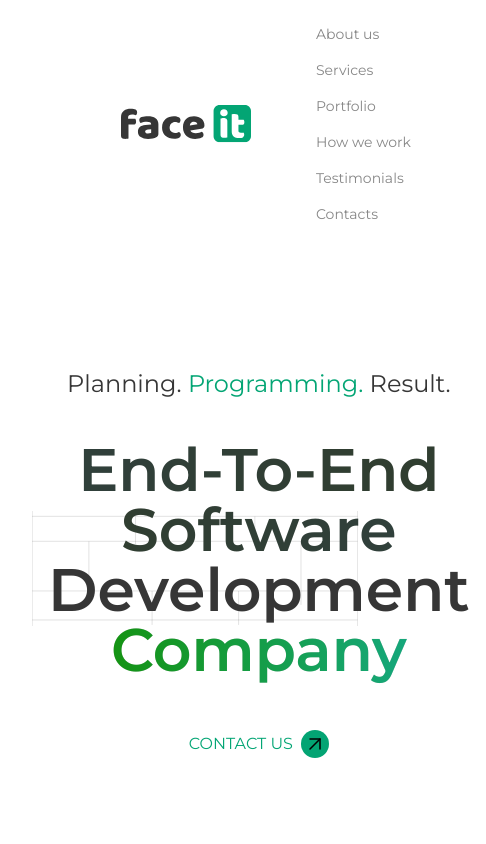
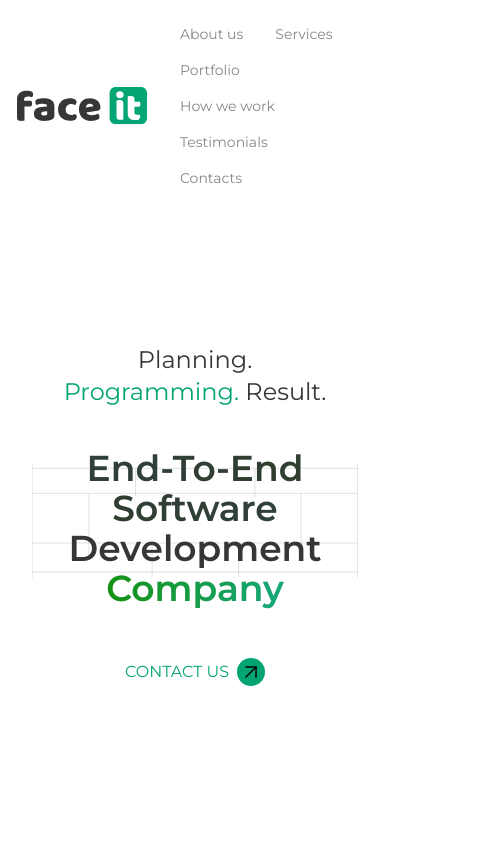
Before and after one commit to SunkissedWitch/faceit-prototype, a Next.js app: page / in a window 390 px wide. Shown: the top 844 px of the page, 486 px wide, since content can reach past the window. Built offline with nearby package versions, Linux system fonts and the light colour scheme.

Commit message:
added adaptive styles to Hero and Navbar, added Partners section placeholder

```diff
--- a/src/app/page.js
+++ b/src/app/page.js
@@ -3,6 +3,7 @@ import { AboutUs } from '@/components/AboutUs'
 import { OurTeam } from '@/components/OurTeam'
 import { Services } from '@/components/Services'
 import { Testimonials } from '@/components/Testimonials'
+import { Partners } from '@/components/Partners'
 
 export default function Home() {
   return (
@@ -12,6 +13,7 @@ export default function Home() {
       <OurTeam />
       <Services />
       <Testimonials />
+      <Partners />
     </div>
   )
 }
--- a/src/components/HeroComposition/index.jsx
+++ b/src/components/HeroComposition/index.jsx
@@ -14,7 +14,7 @@ export const HeroComposition = () => {
           <div className="mb-5 text-2xl text-primary-content antialiased">
             Planning. <span className='text-primary'>Programming.</span> Result.
           </div>
-          <div className="mb-5 text-6xl text-primary-content font-semibold antialiased flex flex-row flex-wrap mx-auto justify-center gap-x-4">
+          <div className="mb-5 text-4xl md:text-5xl lg:text-6xl text-primary-content font-semibold antialiased flex flex-row flex-wrap mx-auto justify-center gap-x-4">
             <span className='heading-line heading-line-first'>
               <span className='heading-line-gradient'>End-to-end Software</span>
             </span>
--- a/src/components/Navbar/index.jsx
+++ b/src/components/Navbar/index.jsx
@@ -2,13 +2,13 @@ import { Logo } from '@/components/Logo'
 
 export const Navbar = () => {
   return (
-    <div className="navbar z-[8000] sticky top-0 px-24 bg-base-100 bg-opacity-80">
+    <div className="navbar z-[8000] sticky top-0 px-2 sm:px-12 md:px-24 bg-base-100 bg-opacity-80">
         <div className='flex flex-auto flex-shrink-0'>
-          <button className="btn btn-ghost px-6 btn-lg">
+          <button className="btn btn-ghost px-2 sm:px-6 btn-lg">
             <Logo />
           </button>
         </div>
-      <ul className='menu menu-horizontal px-6 text-secondary'>
+      <ul className='menu menu-horizontal px-2 sm:px-6 text-secondary'>
         <li><a href='#'>About us</a></li>
         <li><a href='#'>Services</a></li>
         <li><a href='#'>Portfolio</a></li>
--- /dev/null
+++ b/src/components/Partners/index.jsx
@@ -0,0 +1,11 @@
+export const Partners = () => {
+  return (
+    <>
+      <div className="flex flex-col gap-y-4">
+        <div className='border border-secondary border-opacity-30 h-40 p-16 -mx-8 md:-mx-28 text-secondary text-opacity-80 text-center'>
+        Partners
+        </div>
+      </div>
+    </>
+  )
+}
```
